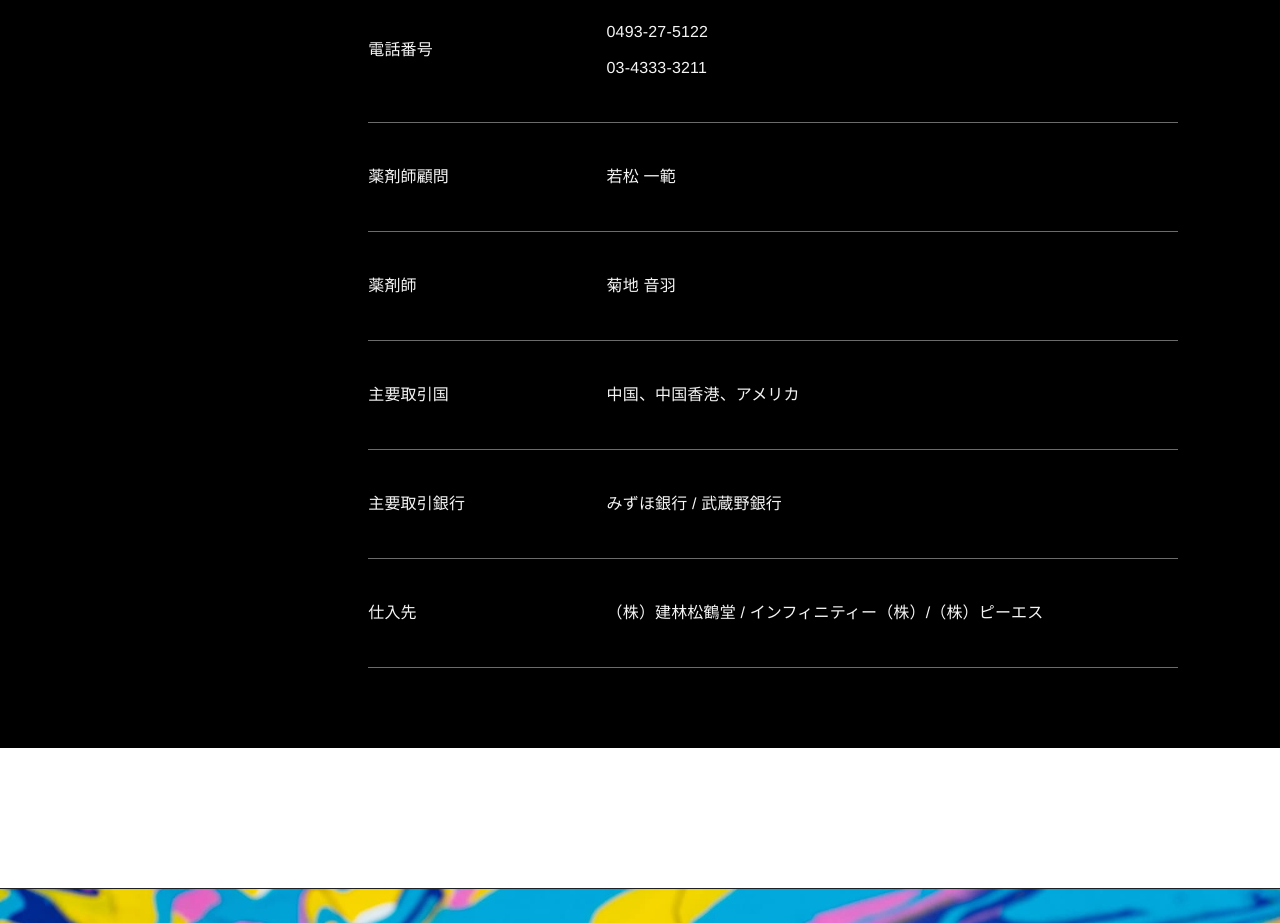
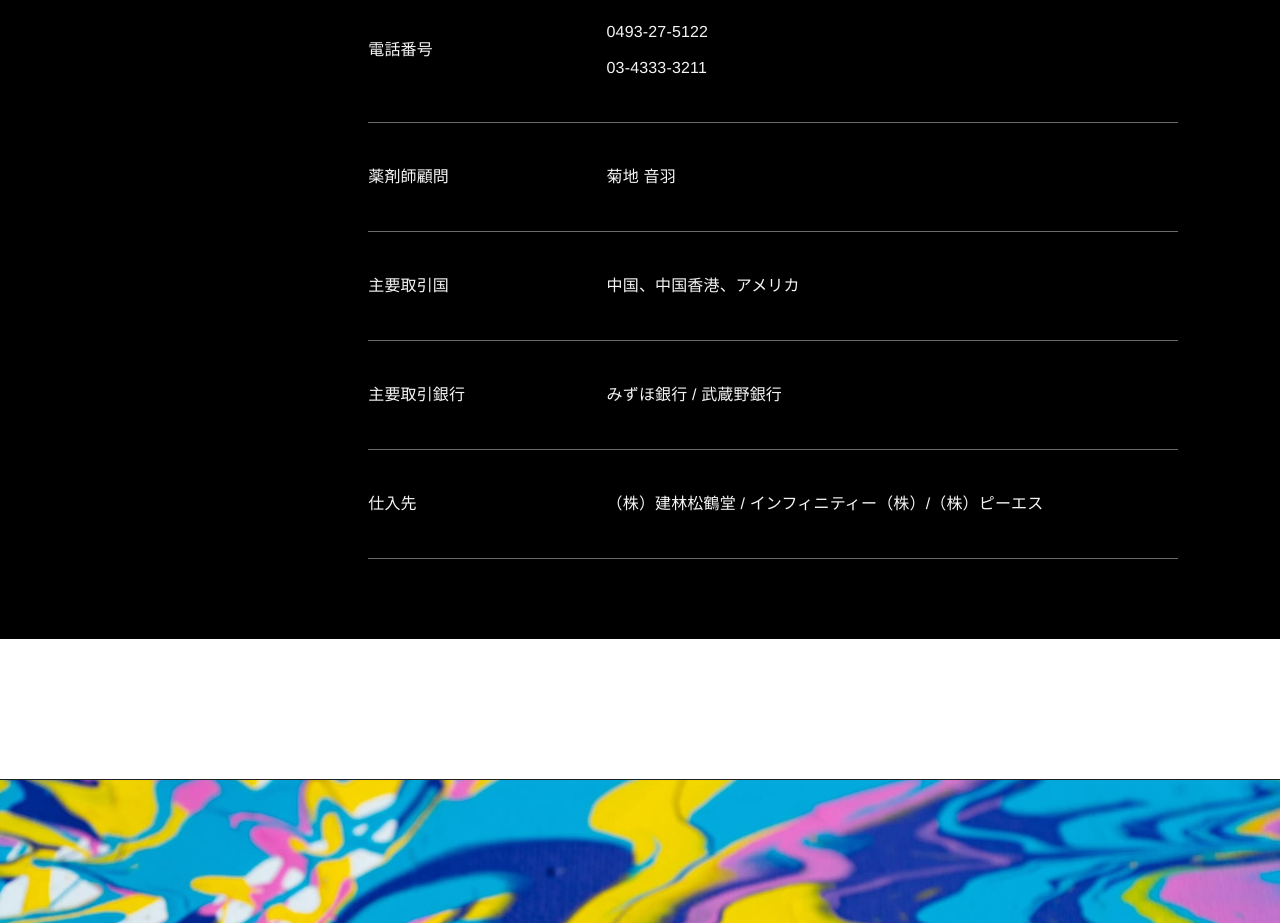
Before and after one commit to ppppppsmash/pj_kk, a Next.js app: page /company in a window 1280 px wide. Shown: the part 3840-4763 px from the top of the page. Built offline with nearby package versions, Linux system fonts and the light colour scheme.

Commit message:
feat: update member

```diff
--- a/app/(user)/company/page.tsx
+++ b/app/(user)/company/page.tsx
@@ -107,9 +107,6 @@ export default async function Company() {
             <dd className="w-3/4 border-b border-b-[#6B6B6B] p-[36px]">0493-27-5122<br />03-4333-3211</dd>
 
             <dt className="w-1/4 border-b border-b-[#6B6B6B] flex items-center">薬剤師顧問</dt>
-            <dd className="w-3/4 border-b border-b-[#6B6B6B] p-[36px]">若松 一範</dd>
-
-            <dt className="w-1/4 border-b border-b-[#6B6B6B] flex items-center">薬剤師</dt>
             <dd className="w-3/4 border-b border-b-[#6B6B6B] p-[36px]">菊地 音羽</dd>
 
             <dt className="w-1/4 border-b border-b-[#6B6B6B] flex items-center">主要取引国</dt>
```
